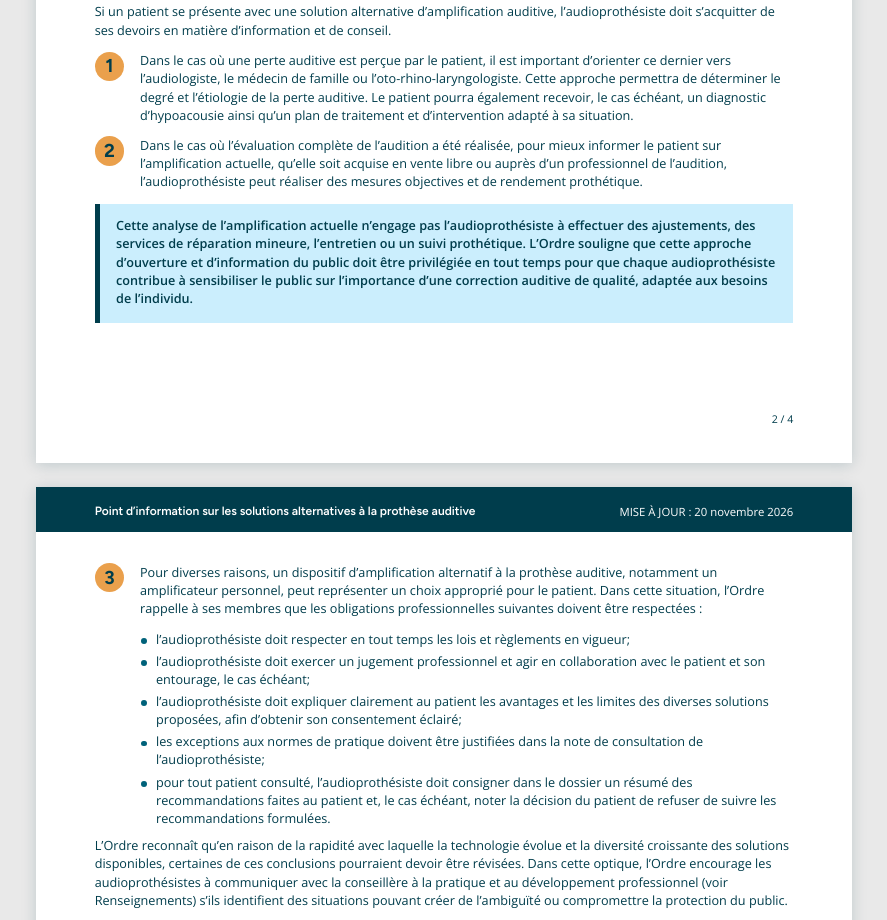
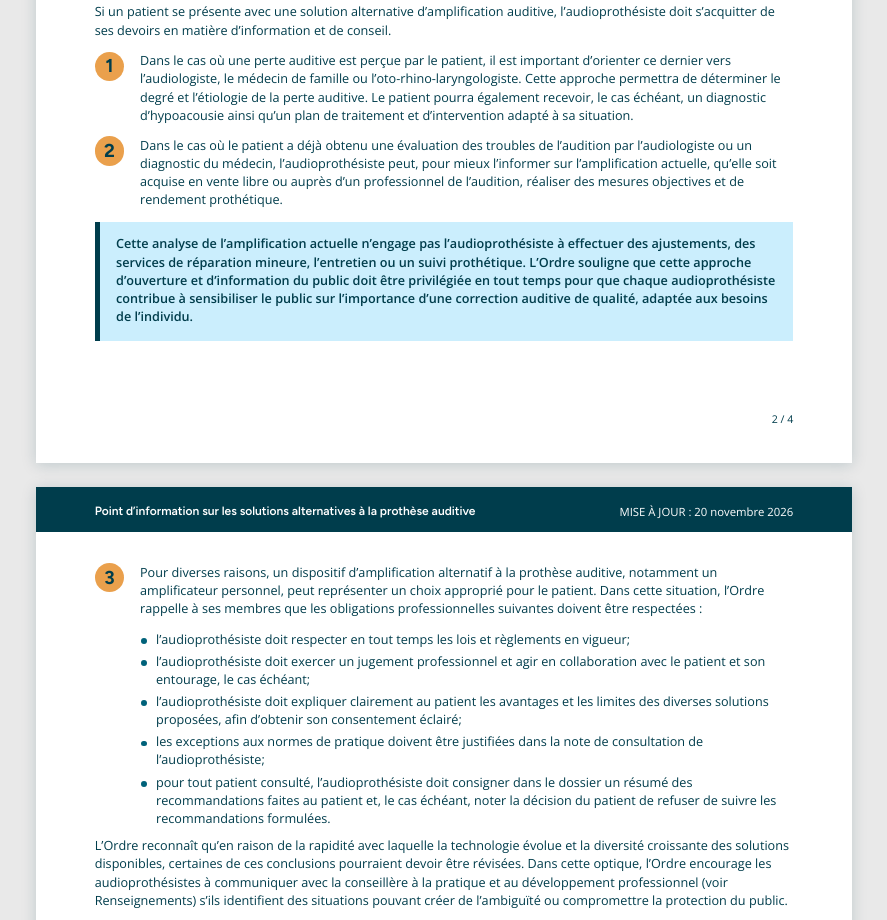
Before and after one commit to Ordre-des-audioprothesistes-du-Quebec/oaq-information-solutions-alternatives-2026-11-20, a plain HTML site: page index.html in a window 1280 px wide. Shown: the part 1705-2625 px from the top of the page, without its empty margins (196-1083 px from the left). Drawn offline with Linux system fonts and the light colour scheme.

Commit message:
Point 2 : évaluation par l'audiologiste ou diagnostic du médecin

```diff
--- a/index.html
+++ b/index.html
@@ -208,16 +208,17 @@ a { color: inherit; text-decoration: underline; text-decoration-thickness: 0.5pt
 <span class="b" style="left:78.00pt;top:524.81pt;font:normal 400 9.5pt/12.94pt 'Open Sans';color:#003D4C">d’hypoacousie ainsi qu’un plan de traitement et d’intervention adapté à sa situation.</span>
 <div class="b rond" style="left:44.00pt;top:547.00pt;width:22.00pt;height:22.00pt;background:#EAA04C"></div>
 <span class="b" style="left:50.95pt;top:549.70pt;font:normal 700 14pt/16.80pt 'Figtree';color:#003D4C">2</span>
-<span class="b" style="left:78.00pt;top:547.41pt;font:normal 400 9.5pt/12.94pt 'Open Sans';color:#003D4C">Dans le cas où l’évaluation complète de l’audition a été réalisée, pour mieux informer le patient sur</span>
-<span class="b" style="left:78.00pt;top:561.01pt;font:normal 400 9.5pt/12.94pt 'Open Sans';color:#003D4C">l’amplification actuelle, qu’elle soit acquise en vente libre ou auprès d’un professionnel de l’audition,</span>
-<span class="b" style="left:78.00pt;top:574.61pt;font:normal 400 9.5pt/12.94pt 'Open Sans';color:#003D4C">l’audioprothésiste peut réaliser des mesures objectives et de rendement prothétique.</span>
-<div class="b" style="left:44.00pt;top:597.80pt;width:524.00pt;height:89.00pt;background:#CBEEFD"></div>
-<div class="b" style="left:44.00pt;top:597.80pt;width:4.00pt;height:89.00pt;background:#003D4C"></div>
-<span class="b" style="left:60.00pt;top:607.71pt;font:normal 600 9.5pt/12.94pt 'Open Sans';color:#003D4C">Cette analyse de l’amplification actuelle n’engage pas l’audioprothésiste à effectuer des ajustements, des</span>
-<span class="b" style="left:60.00pt;top:621.31pt;font:normal 600 9.5pt/12.94pt 'Open Sans';color:#003D4C">services de réparation mineure, l’entretien ou un suivi prothétique. L’Ordre souligne que cette approche</span>
-<span class="b" style="left:60.00pt;top:634.91pt;font:normal 600 9.5pt/12.94pt 'Open Sans';color:#003D4C">d’ouverture et d’information du public doit être privilégiée en tout temps pour que chaque audioprothésiste</span>
-<span class="b" style="left:60.00pt;top:648.51pt;font:normal 600 9.5pt/12.94pt 'Open Sans';color:#003D4C">contribue à sensibiliser le public sur l’importance d’une correction auditive de qualité, adaptée aux besoins</span>
-<span class="b" style="left:60.00pt;top:662.11pt;font:normal 600 9.5pt/12.94pt 'Open Sans';color:#003D4C">de l’individu.</span>
+<span class="b" style="left:78.00pt;top:547.41pt;font:normal 400 9.5pt/12.94pt 'Open Sans';color:#003D4C">Dans le cas où le patient a déjà obtenu une évaluation des troubles de l’audition par l’audiologiste ou un</span>
+<span class="b" style="left:78.00pt;top:561.01pt;font:normal 400 9.5pt/12.94pt 'Open Sans';color:#003D4C">diagnostic du médecin, l’audioprothésiste peut, pour mieux l’informer sur l’amplification actuelle, qu’elle soit</span>
+<span class="b" style="left:78.00pt;top:574.61pt;font:normal 400 9.5pt/12.94pt 'Open Sans';color:#003D4C">acquise en vente libre ou auprès d’un professionnel de l’audition, réaliser des mesures objectives et de</span>
+<span class="b" style="left:78.00pt;top:588.21pt;font:normal 400 9.5pt/12.94pt 'Open Sans';color:#003D4C">rendement prothétique.</span>
+<div class="b" style="left:44.00pt;top:611.40pt;width:524.00pt;height:89.00pt;background:#CBEEFD"></div>
+<div class="b" style="left:44.00pt;top:611.40pt;width:4.00pt;height:89.00pt;background:#003D4C"></div>
+<span class="b" style="left:60.00pt;top:621.31pt;font:normal 600 9.5pt/12.94pt 'Open Sans';color:#003D4C">Cette analyse de l’amplification actuelle n’engage pas l’audioprothésiste à effectuer des ajustements, des</span>
+<span class="b" style="left:60.00pt;top:634.91pt;font:normal 600 9.5pt/12.94pt 'Open Sans';color:#003D4C">services de réparation mineure, l’entretien ou un suivi prothétique. L’Ordre souligne que cette approche</span>
+<span class="b" style="left:60.00pt;top:648.51pt;font:normal 600 9.5pt/12.94pt 'Open Sans';color:#003D4C">d’ouverture et d’information du public doit être privilégiée en tout temps pour que chaque audioprothésiste</span>
+<span class="b" style="left:60.00pt;top:662.11pt;font:normal 600 9.5pt/12.94pt 'Open Sans';color:#003D4C">contribue à sensibiliser le public sur l’importance d’une correction auditive de qualité, adaptée aux besoins</span>
+<span class="b" style="left:60.00pt;top:675.71pt;font:normal 600 9.5pt/12.94pt 'Open Sans';color:#003D4C">de l’individu.</span>
 <span class="b" style="left:551.76pt;top:753.45pt;font:normal 400 8pt/10.89pt 'Open Sans';color:#003D4C">2 / 4</span>
 </section>
 <section class="feuille" aria-label="Page 3">
@@ -351,7 +352,7 @@ a { color: inherit; text-decoration: underline; text-decoration-thickness: 0.5pt
     <dl class="gris"><dt>Norme 6.1</dt><dd>(…) l’audioprothésiste doit fonder sa pratique sur des protocoles de mesures reconnues et s’assurer de la validité des résultats obtenus.</dd><dt>Norme 6.2</dt><dd>L’audioprothésiste doit s’assurer d’utiliser une évaluation valide pour l’appareillage.</dd><dt>Norme 12.1</dt><dd>L’audioprothésiste doit prendre les moyens nécessaires à sa disposition pour corriger adéquatement une problématique de manière à maintenir l’optimisation de l’appareillage. Afin de répondre rapidement et adéquatement aux besoins du patient, la réparation mineure pouvant être effectuée chez l’audioprothésiste est à prioriser.</dd></dl>
     <p>Si un patient se présente avec une solution alternative d’amplification auditive, l’audioprothésiste doit s’acquitter de ses devoirs en matière d’information et de conseil.</p>
     <div class="point"><span class="num" aria-hidden="true">1</span><p><span class="lecteur">1. </span>Dans le cas où une perte auditive est perçue par le patient, il est important d’orienter ce dernier vers l’audiologiste, le médecin de famille ou l’oto-rhino-laryngologiste. Cette approche permettra de déterminer le degré et l’étiologie de la perte auditive. Le patient pourra également recevoir, le cas échéant, un diagnostic d’hypoacousie ainsi qu’un plan de traitement et d’intervention adapté à sa situation.</p></div>
-    <div class="point"><span class="num" aria-hidden="true">2</span><p><span class="lecteur">2. </span>Dans le cas où l’évaluation complète de l’audition a été réalisée, pour mieux informer le patient sur l’amplification actuelle, qu’elle soit acquise en vente libre ou auprès d’un professionnel de l’audition, l’audioprothésiste peut réaliser des mesures objectives et de rendement prothétique.</p></div>
+    <div class="point"><span class="num" aria-hidden="true">2</span><p><span class="lecteur">2. </span>Dans le cas où le patient a déjà obtenu une évaluation des troubles de l’audition par l’audiologiste ou un diagnostic du médecin, l’audioprothésiste peut, pour mieux l’informer sur l’amplification actuelle, qu’elle soit acquise en vente libre ou auprès d’un professionnel de l’audition, réaliser des mesures objectives et de rendement prothétique.</p></div>
     <p class="encadre">Cette analyse de l’amplification actuelle n’engage pas l’audioprothésiste à effectuer des ajustements, des services de réparation mineure, l’entretien ou un suivi prothétique. L’Ordre souligne que cette approche d’ouverture et d’information du public doit être privilégiée en tout temps pour que chaque audioprothésiste contribue à sensibiliser le public sur l’importance d’une correction auditive de qualité, adaptée aux besoins de l’individu.</p>
     <div class="point"><span class="num" aria-hidden="true">3</span><p><span class="lecteur">3. </span>Pour diverses raisons, un dispositif d’amplification alternatif à la prothèse auditive, notamment un amplificateur personnel, peut représenter un choix approprié pour le patient. Dans cette situation, l’Ordre rappelle à ses membres que les obligations professionnelles suivantes doivent être respectées :</p></div>
     <ul><li>l’audioprothésiste doit respecter en tout temps les lois et règlements en vigueur;</li><li>l’audioprothésiste doit exercer un jugement professionnel et agir en collaboration avec le patient et son entourage, le cas échéant;</li><li>l’audioprothésiste doit expliquer clairement au patient les avantages et les limites des diverses solutions proposées, afin d’obtenir son consentement éclairé;</li><li>les exceptions aux normes de pratique doivent être justifiées dans la note de consultation de l’audioprothésiste;</li><li>pour tout patient consulté, l’audioprothésiste doit consigner dans le dossier un résumé des recommandations faites au patient et, le cas échéant, noter la décision du patient de refuser de suivre les recommandations formulées.</li></ul>
```
Also changed, not shown: 1 other file.
